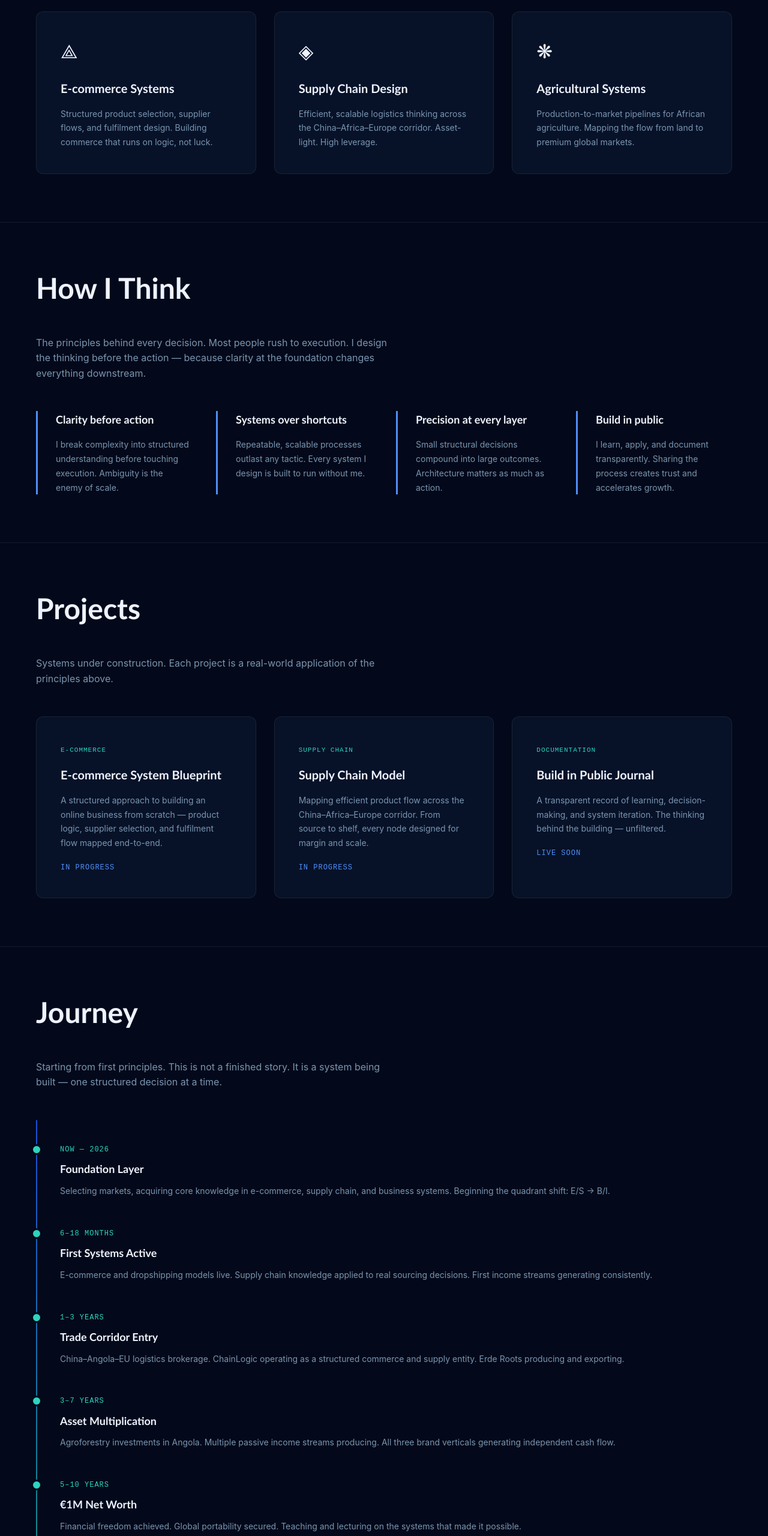
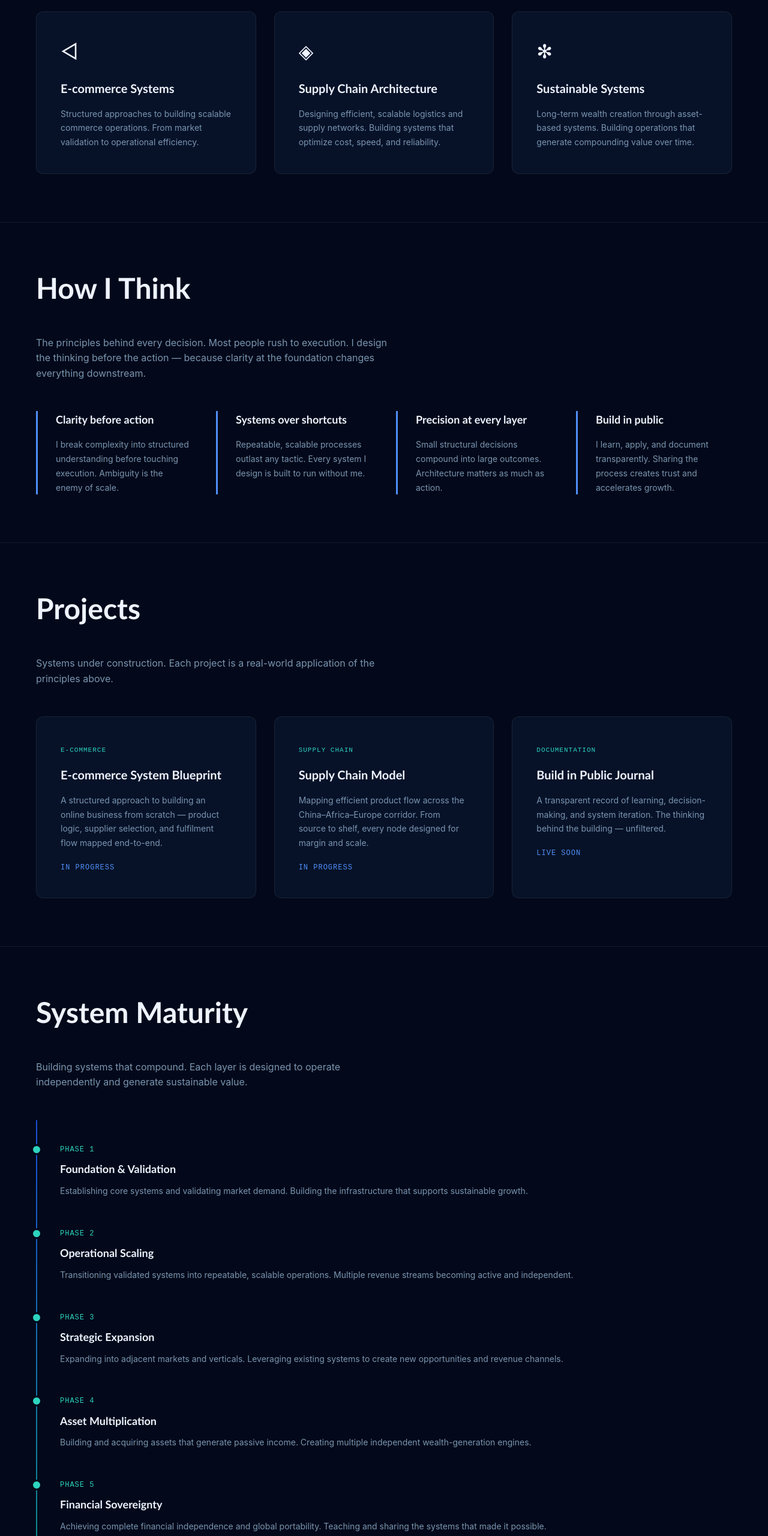
Before and after one commit to edsonafonso164-netizen/index.html, a plain HTML site: page index.html in a window 1280 px wide. Shown: the part 1232-3792 px from the top of the page at 60% size. Drawn offline with Linux system fonts and the light colour scheme.

Commit message:
Add files via upload

```diff
--- a/index.html
+++ b/index.html
@@ -53,7 +53,7 @@
     }
     </script>
 
-    <!-- System fonts used — no external requests needed -->
+    <!-- System font stacks (no external dependencies) -->
 
     <style>
         * {
@@ -81,7 +81,7 @@
         }
 
         body {
-            font-family: -apple-system, BlinkMacSystemFont, 'Segoe UI', 'Helvetica Neue', Arial, sans-serif;
+            font-family: -apple-system, BlinkMacSystemFont, 'Segoe UI', Arial, sans-serif;
             background-color: var(--bg);
             color: var(--white);
             line-height: 1.6;
@@ -130,7 +130,7 @@
         }
 
         .logo {
-            font-family: 'IBM Plex Sans', 'Gill Sans MT', 'Gill Sans', Calibri, 'Trebuchet MS', sans-serif;
+            font-family: 'IBM Plex Sans', 'Gill Sans MT', 'Gill Sans', Calibri, 'Trebuchet MS', 'Gill Sans MT', Calibri, 'Trebuchet MS', sans-serif;
             font-size: 18px;
             font-weight: 700;
             background: linear-gradient(135deg, var(--blue-l), var(--teal-l));
@@ -150,7 +150,7 @@
             color: var(--muted);
             text-decoration: none;
             font-size: 14px;
-            font-family: 'Courier New', Courier, 'Lucida Console', monospace;
+            font-family: 'Courier New', Courier, monospace;
             letter-spacing: 1px;
             transition: color 0.3s ease;
         }
@@ -192,7 +192,7 @@
         }
 
         .section-label {
-            font-family: 'Courier New', Courier, 'Lucida Console', monospace;
+            font-family: 'Courier New', Courier, monospace;
             font-size: 12px;
             color: var(--muted);
             letter-spacing: 2px;
@@ -202,7 +202,7 @@
         }
 
         h1 {
-            font-family: 'IBM Plex Sans', 'Gill Sans MT', 'Gill Sans', Calibri, 'Trebuchet MS', sans-serif;
+            font-family: 'IBM Plex Sans', 'Gill Sans MT', 'Gill Sans', Calibri, 'Trebuchet MS', 'Gill Sans MT', Calibri, 'Trebuchet MS', sans-serif;
             font-size: 64px;
             font-weight: 700;
             line-height: 1.2;
@@ -233,7 +233,7 @@
         .btn {
             padding: 14px 32px;
             border-radius: 6px;
-            font-family: 'IBM Plex Sans', 'Gill Sans MT', 'Gill Sans', Calibri, 'Trebuchet MS', sans-serif;
+            font-family: 'IBM Plex Sans', 'Gill Sans MT', 'Gill Sans', Calibri, 'Trebuchet MS', 'Gill Sans MT', Calibri, 'Trebuchet MS', sans-serif;
             font-size: 14px;
             font-weight: 600;
             cursor: pointer;
@@ -279,7 +279,7 @@
         }
 
         .stat-number {
-            font-family: 'IBM Plex Sans', 'Gill Sans MT', 'Gill Sans', Calibri, 'Trebuchet MS', sans-serif;
+            font-family: 'IBM Plex Sans', 'Gill Sans MT', 'Gill Sans', Calibri, 'Trebuchet MS', 'Gill Sans MT', Calibri, 'Trebuchet MS', sans-serif;
             font-size: 36px;
             font-weight: 700;
             background: linear-gradient(135deg, var(--blue-l), var(--teal-l));
@@ -303,7 +303,7 @@
         }
 
         section h2 {
-            font-family: 'IBM Plex Sans', 'Gill Sans MT', 'Gill Sans', Calibri, 'Trebuchet MS', sans-serif;
+            font-family: 'IBM Plex Sans', 'Gill Sans MT', 'Gill Sans', Calibri, 'Trebuchet MS', 'Gill Sans MT', Calibri, 'Trebuchet MS', sans-serif;
             font-size: 48px;
             font-weight: 700;
             margin-bottom: 50px;
@@ -363,7 +363,7 @@
         }
 
         .service-card h3 {
-            font-family: 'IBM Plex Sans', 'Gill Sans MT', 'Gill Sans', Calibri, 'Trebuchet MS', sans-serif;
+            font-family: 'IBM Plex Sans', 'Gill Sans MT', 'Gill Sans', Calibri, 'Trebuchet MS', 'Gill Sans MT', Calibri, 'Trebuchet MS', sans-serif;
             font-size: 20px;
             font-weight: 600;
             margin-bottom: 15px;
@@ -388,7 +388,7 @@
         }
 
         .principle h3 {
-            font-family: 'IBM Plex Sans', 'Gill Sans MT', 'Gill Sans', Calibri, 'Trebuchet MS', sans-serif;
+            font-family: 'IBM Plex Sans', 'Gill Sans MT', 'Gill Sans', Calibri, 'Trebuchet MS', 'Gill Sans MT', Calibri, 'Trebuchet MS', sans-serif;
             font-size: 18px;
             font-weight: 600;
             margin-bottom: 15px;
@@ -421,7 +421,7 @@
         }
 
         .project-tag {
-            font-family: 'Courier New', Courier, 'Lucida Console', monospace;
+            font-family: 'Courier New', Courier, monospace;
             font-size: 11px;
             color: var(--teal-l);
             letter-spacing: 1px;
@@ -431,7 +431,7 @@
         }
 
         .project-card h3 {
-            font-family: 'IBM Plex Sans', 'Gill Sans MT', 'Gill Sans', Calibri, 'Trebuchet MS', sans-serif;
+            font-family: 'IBM Plex Sans', 'Gill Sans MT', 'Gill Sans', Calibri, 'Trebuchet MS', 'Gill Sans MT', Calibri, 'Trebuchet MS', sans-serif;
             font-size: 20px;
             font-weight: 600;
             margin-bottom: 15px;
@@ -445,7 +445,7 @@
         }
 
         .project-status {
-            font-family: 'Courier New', Courier, 'Lucida Console', monospace;
+            font-family: 'Courier New', Courier, monospace;
             font-size: 12px;
             color: var(--blue-l);
             letter-spacing: 1px;
@@ -487,7 +487,7 @@
         }
 
         .timeline-label {
-            font-family: 'Courier New', Courier, 'Lucida Console', monospace;
+            font-family: 'Courier New', Courier, monospace;
             font-size: 12px;
             color: var(--teal-l);
             letter-spacing: 1px;
@@ -496,7 +496,7 @@
         }
 
         .timeline-item h3 {
-            font-family: 'IBM Plex Sans', 'Gill Sans MT', 'Gill Sans', Calibri, 'Trebuchet MS', sans-serif;
+            font-family: 'IBM Plex Sans', 'Gill Sans MT', 'Gill Sans', Calibri, 'Trebuchet MS', 'Gill Sans MT', Calibri, 'Trebuchet MS', sans-serif;
             font-size: 18px;
             font-weight: 600;
             margin-bottom: 10px;
@@ -529,7 +529,7 @@
         }
 
         .ecosystem-card h3 {
-            font-family: 'IBM Plex Sans', 'Gill Sans MT', 'Gill Sans', Calibri, 'Trebuchet MS', sans-serif;
+            font-family: 'IBM Plex Sans', 'Gill Sans MT', 'Gill Sans', Calibri, 'Trebuchet MS', 'Gill Sans MT', Calibri, 'Trebuchet MS', sans-serif;
             font-size: 22px;
             font-weight: 600;
             margin-bottom: 15px;
@@ -543,7 +543,7 @@
         }
 
         .ecosystem-link {
-            font-family: 'Courier New', Courier, 'Lucida Console', monospace;
+            font-family: 'Courier New', Courier, monospace;
             font-size: 12px;
             color: var(--blue-l);
             letter-spacing: 1px;
@@ -607,7 +607,7 @@
         .footer-links a {
             color: var(--muted);
             text-decoration: none;
-            font-family: 'Courier New', Courier, 'Lucida Console', monospace;
+            font-family: 'Courier New', Courier, monospace;
             font-size: 12px;
             letter-spacing: 1px;
             text-transform: uppercase;
@@ -732,19 +732,19 @@
                 <p class="section-intro">Designing systems that create clarity. Every service is built on the principle that structure precedes execution.</p>
                 <div class="services-grid">
                     <div class="service-card">
-                        <div class="service-icon">⟁</div>
+                        <div class="service-icon">◁</div>
                         <h3>E-commerce Systems</h3>
-                        <p>Structured product selection, supplier flows, and fulfilment design. Building commerce that runs on logic, not luck.</p>
+                        <p>Structured approaches to building scalable commerce operations. From market validation to operational efficiency.</p>
                     </div>
                     <div class="service-card">
                         <div class="service-icon">◈</div>
-                        <h3>Supply Chain Design</h3>
-                        <p>Efficient, scalable logistics thinking across the China–Africa–Europe corridor. Asset-light. High leverage.</p>
+                        <h3>Supply Chain Architecture</h3>
+                        <p>Designing efficient, scalable logistics and supply networks. Building systems that optimize cost, speed, and reliability.</p>
                     </div>
                     <div class="service-card">
-                        <div class="service-icon">❋</div>
-                        <h3>Agricultural Systems</h3>
-                        <p>Production-to-market pipelines for African agriculture. Mapping the flow from land to premium global markets.</p>
+                        <div class="service-icon">✻</div>
+                        <h3>Sustainable Systems</h3>
+                        <p>Long-term wealth creation through asset-based systems. Building operations that generate compounding value over time.</p>
                     </div>
                 </div>
             </div>
@@ -804,33 +804,33 @@
 
         <section>
             <div class="container">
-                <h2>Journey</h2>
-                <p class="section-intro">Starting from first principles. This is not a finished story. It is a system being built — one structured decision at a time.</p>
+                <h2>System Maturity</h2>
+                <p class="section-intro">Building systems that compound. Each layer is designed to operate independently and generate sustainable value.</p>
                 <div class="timeline">
                     <div class="timeline-item">
-                        <div class="timeline-label">Now — 2026</div>
-                        <h3>Foundation Layer</h3>
-                        <p>Selecting markets, acquiring core knowledge in e-commerce, supply chain, and business systems. Beginning the quadrant shift: E/S → B/I.</p>
+                        <div class="timeline-label">Phase 1</div>
+                        <h3>Foundation & Validation</h3>
+                        <p>Establishing core systems and validating market demand. Building the infrastructure that supports sustainable growth.</p>
                     </div>
                     <div class="timeline-item">
-                        <div class="timeline-label">6–18 Months</div>
-                        <h3>First Systems Active</h3>
-                        <p>E-commerce and dropshipping models live. Supply chain knowledge applied to real sourcing decisions. First income streams generating consistently.</p>
+                        <div class="timeline-label">Phase 2</div>
+                        <h3>Operational Scaling</h3>
+                        <p>Transitioning validated systems into repeatable, scalable operations. Multiple revenue streams becoming active and independent.</p>
                     </div>
                     <div class="timeline-item">
-                        <div class="timeline-label">1–3 Years</div>
-                        <h3>Trade Corridor Entry</h3>
-                        <p>China–Angola–EU logistics brokerage. ChainLogic operating as a structured commerce and supply entity. Erde Roots producing and exporting.</p>
+                        <div class="timeline-label">Phase 3</div>
+                        <h3>Strategic Expansion</h3>
+                        <p>Expanding into adjacent markets and verticals. Leveraging existing systems to create new opportunities and revenue channels.</p>
                     </div>
                     <div class="timeline-item">
-                        <div class="timeline-label">3–7 Years</div>
+                        <div class="timeline-label">Phase 4</div>
                         <h3>Asset Multiplication</h3>
-                        <p>Agroforestry investments in Angola. Multiple passive income streams producing. All three brand verticals generating independent cash flow.</p>
+                        <p>Building and acquiring assets that generate passive income. Creating multiple independent wealth-generation engines.</p>
                     </div>
                     <div class="timeline-item">
-                        <div class="timeline-label">5–10 Years</div>
-                        <h3>€1M Net Worth</h3>
-                        <p>Financial freedom achieved. Global portability secured. Teaching and lecturing on the systems that made it possible.</p>
+                        <div class="timeline-label">Phase 5</div>
+                        <h3>Financial Sovereignty</h3>
+                        <p>Achieving complete financial independence and global portability. Teaching and sharing the systems that made it possible.</p>
                     </div>
                 </div>
             </div>
@@ -848,12 +848,12 @@
                     </div>
                     <div class="ecosystem-card">
                         <h3>ChainLogic</h3>
-                        <p>E-commerce → dropshipping → supply chain → logistics. A structured progression building the primary economic engine.</p>
+                        <p>Structured systems for commerce and supply chain optimization. Building efficient, scalable operations across global markets.</p>
                         <a href="https://chainlogic.com" target="_blank" class="ecosystem-link">Learn More →</a>
                     </div>
                     <div class="ecosystem-card">
                         <h3>Erde Roots Journals</h3>
-                        <p>Documenting agricultural systems, production-to-market pipelines, and the long-term agroforestry play in Angola.</p>
+                        <p>Exploring sustainable agricultural systems and long-term wealth creation through land-based assets and regenerative practices.</p>
                         <a href="https://youtube.com/@ErdeRootsJournal" target="_blank" class="ecosystem-link">YouTube Channel →</a>
                     </div>
                 </div>
@@ -875,7 +875,7 @@
     <footer>
         <div class="container">
             <div class="footer-content">
-                <h3 style="font-family: 'IBM Plex Sans', 'Gill Sans MT', 'Gill Sans', Calibri, 'Trebuchet MS', sans-serif; margin-bottom: 15px;">Edson Afonso</h3>
+                <h3 style="font-family: 'IBM Plex Sans', 'Gill Sans MT', 'Gill Sans', Calibri, 'Trebuchet MS', 'Gill Sans MT', Calibri, 'Trebuchet MS', sans-serif; margin-bottom: 15px;">Edson Afonso</h3>
                 <p class="footer-location">Angola · EU · Portugal (Incoming) · Global</p>
                 <div class="footer-links">
                     <a href="mailto:hello@edsonafonso.com">Email</a>
```
